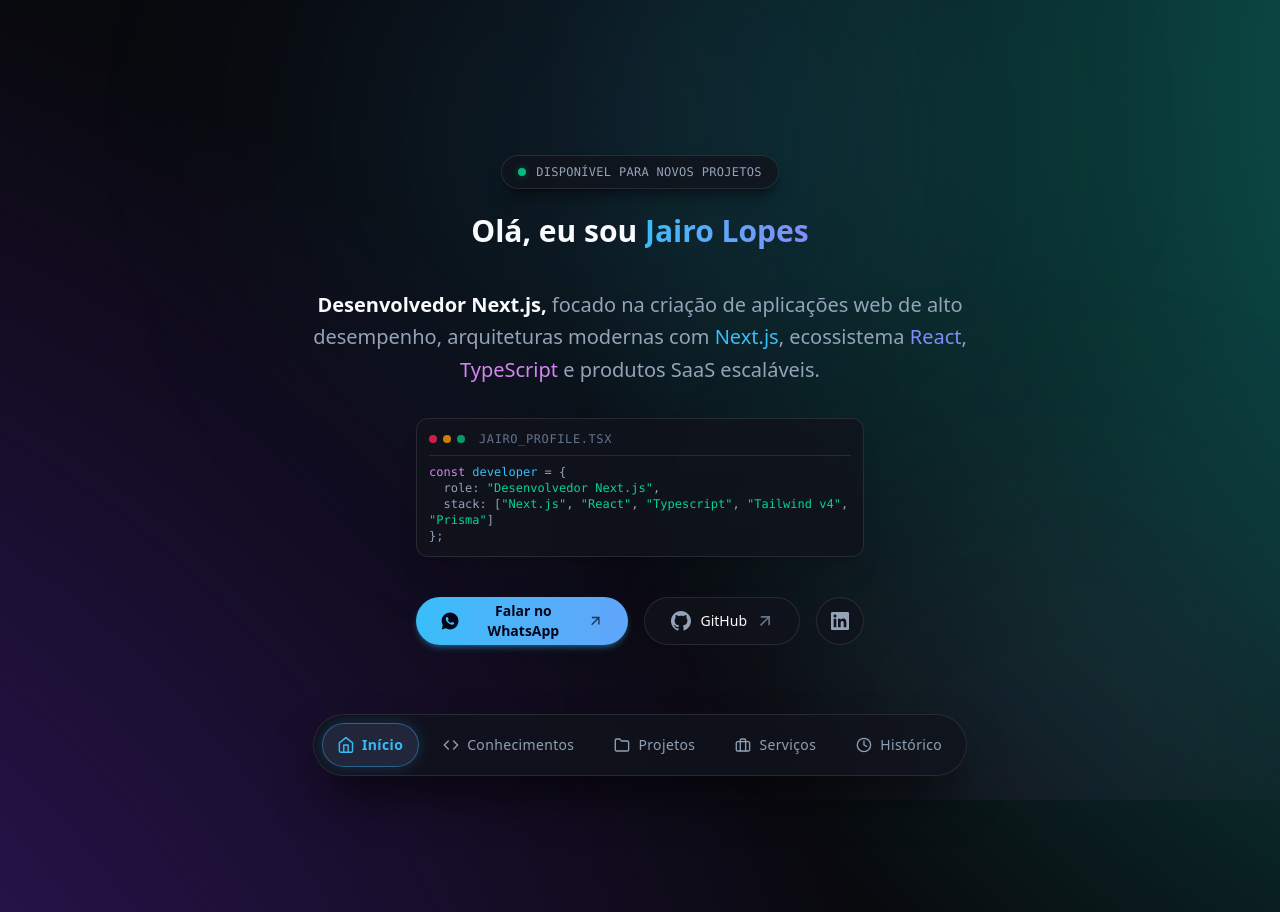
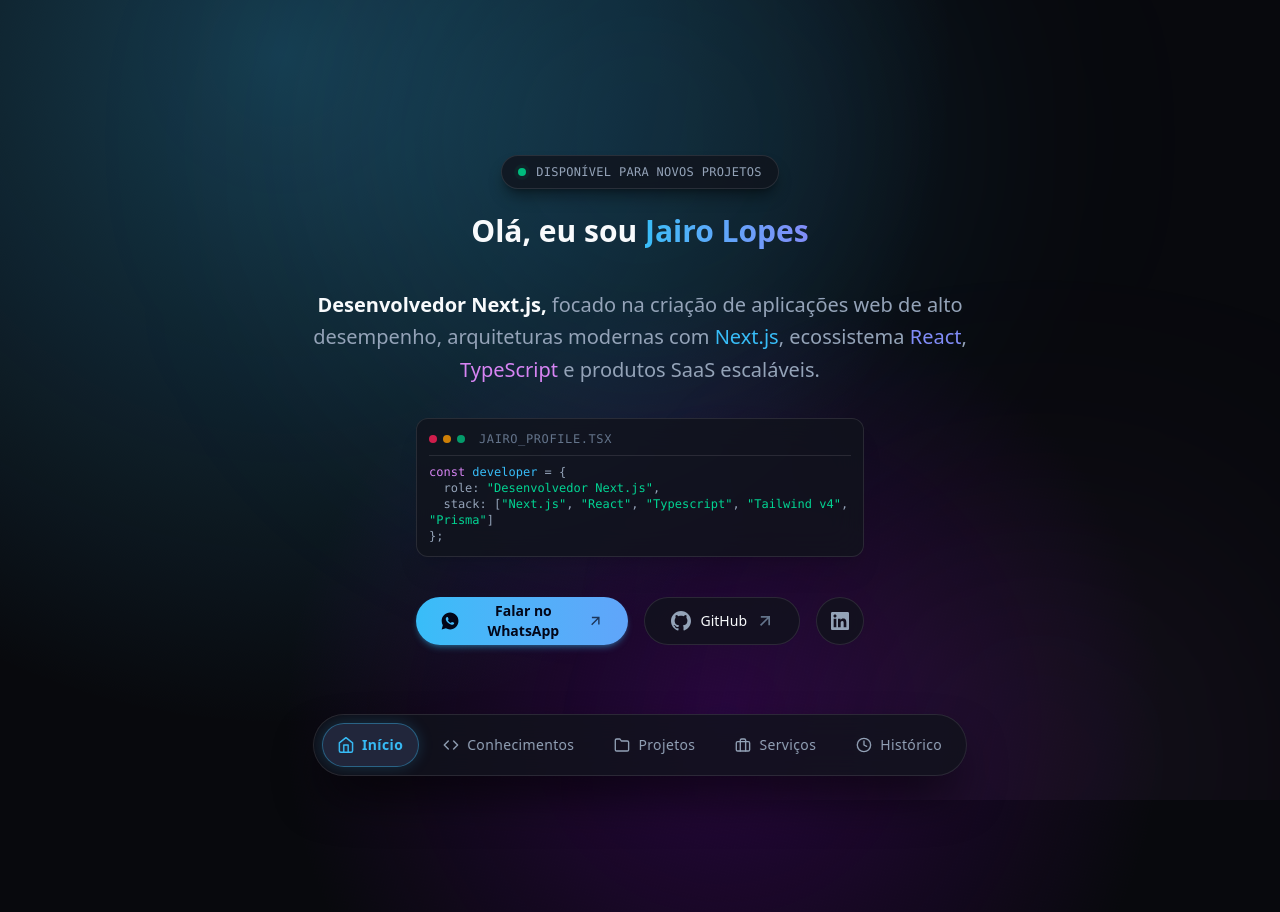
Before and after one commit to JairoLopes/jairo-portfolio, a Next.js app: page / in a window 1280 px wide. Built offline with nearby package versions, Linux system fonts and the light colour scheme.

Commit message:
Update globals.css

```diff
--- a/src/app/globals.css
+++ b/src/app/globals.css
@@ -43,6 +43,7 @@
   background-color: var(--background, #08090d);
   overflow-x: hidden;
 }
+
 body {
   position: relative;
   min-height: 100vh;
@@ -50,51 +51,58 @@
   overflow: hidden;
 }
 
-html::before {
-  content: "";
-  position: fixed;
-  inset: -50vmax;
-  z-index: -2;
-  pointer-events: none;
-  will-change: transform;
-  background-image: radial-gradient(
-    circle at 20% 50%,
-    rgba(13, 148, 136, 0.7) 0%,
-    transparent 35%
-  );
-  animation: orbit2_A 12s linear infinite;
-}
-
+/* Regras de isolamento e alta performance compartilhadas */
+html::before,
 body::before {
   content: "";
   position: fixed;
-  inset: -50vmax;
-  z-index: -1;
+  inset: -20vmax; /* Área otimizada para baixo consumo de GPU */
   pointer-events: none;
+
+  /* Isolamento estrito de rendering e prevenção de flickering em telas HiDPI */
+  contain: strict;
+  backface-visibility: hidden;
   will-change: transform;
-  background-image: radial-gradient(
-    circle at 80% 50%,
-    rgba(76, 29, 149, 0.8) 0%,
-    transparent 35%
-  );
-  animation: orbit2_B 9s linear infinite reverse;
 }
 
-@keyframes orbit2_A {
+/* Camada 1: Órbita Amarelo Ouro */
+html::before {
+  z-index: -2;
+  background-image: radial-gradient(
+    circle at 40% 40%,
+    #54018363 0%,
+    transparent 22%
+  );
+  animation: orbit9_A_opt 9s linear infinite;
+}
+
+/* Camada 2: Órbita Rosa Choque */
+body::before {
+  z-index: -1;
+  background-image: radial-gradient(
+    circle at 60% 60%,
+    #38bff846 0%,
+    transparent 28%
+  );
+  animation: orbit9_B_opt 12s linear infinite reverse;
+}
+
+/* Animações com aceleração 3D ativa */
+@keyframes orbit9_A_opt {
   0% {
-    transform: rotate(0deg) scale(1.5);
+    transform: rotate(0deg) scale(1.5) translateZ(0);
   }
   100% {
-    transform: rotate(360deg) scale(1.5);
+    transform: rotate(360deg) scale(1.5) translateZ(0);
   }
 }
 
-@keyframes orbit2_B {
+@keyframes orbit9_B_opt {
   0% {
-    transform: rotate(0deg) scale(1.8) translateX(5vw);
+    transform: rotate(0deg) scale(1.8) translateX(5vw) translateZ(0);
   }
   100% {
-    transform: rotate(360deg) scale(1.8) translateX(5vw);
+    transform: rotate(360deg) scale(1.8) translateX(5vw) translateZ(0);
   }
 }
 
@@ -114,5 +122,3 @@
   -ms-overflow-style: none;
   scrollbar-width: none;
 }
-
-/* Última alteração: Correção da sintaxe :root no CSS global, injeção de valores diretos no @theme e imposição de color-scheme: dark no html/body - Resolução definitiva do tema claro indesejado. */
```
